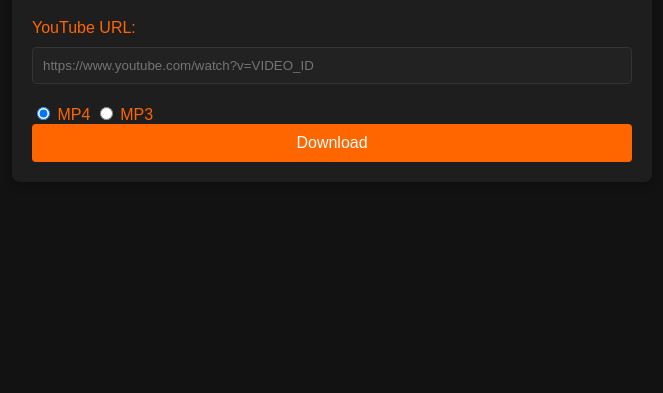
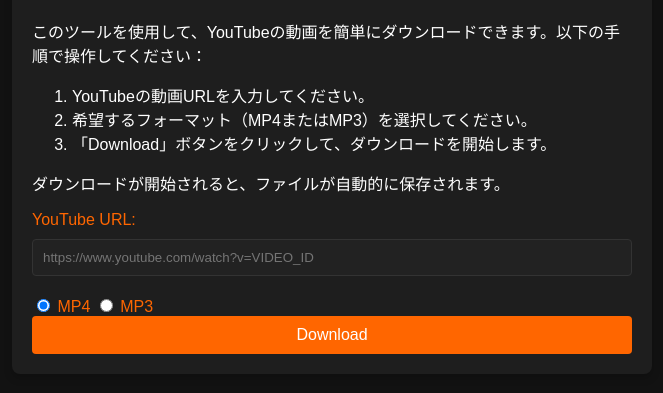
Before and after one commit to psannetwork/youtube, a website: page public/index.html in a window 1280 px wide. Shown: the part 131-524 px from the top of the page, without its empty margins (308-971 px from the left). Drawn offline with Linux system fonts and the light colour scheme; a web font is replaced by a local one.

Commit message:
Update index.html

```diff
--- a/public/index.html
+++ b/public/index.html
@@ -9,6 +9,17 @@
   <body>
     <div class="container">
       <h1>YouTube Downloader</h1>
+
+      <p>
+        このツールを使用して、YouTubeの動画を簡単にダウンロードできます。以下の手順で操作してください：
+        <ol>
+          <li>YouTubeの動画URLを入力してください。</li>
+          <li>希望するフォーマット（MP4またはMP3）を選択してください。</li>
+          <li>「Download」ボタンをクリックして、ダウンロードを開始します。</li>
+        </ol>
+        ダウンロードが開始されると、ファイルが自動的に保存されます。
+      </p>
+
       <form id="download-form">
         <label for="url">YouTube URL:</label>
         <input
@@ -20,10 +31,12 @@
         />
 
         <div>
-          <label
-            ><input type="radio" name="format" value="mp4" checked /> MP4</label
-          >
-          <label><input type="radio" name="format" value="mp3" /> MP3</label>
+          <label>
+            <input type="radio" name="format" value="mp4" checked /> MP4
+          </label>
+          <label>
+            <input type="radio" name="format" value="mp3" /> MP3
+          </label>
         </div>
 
         <button type="submit" id="download-button">Download</button>
```
